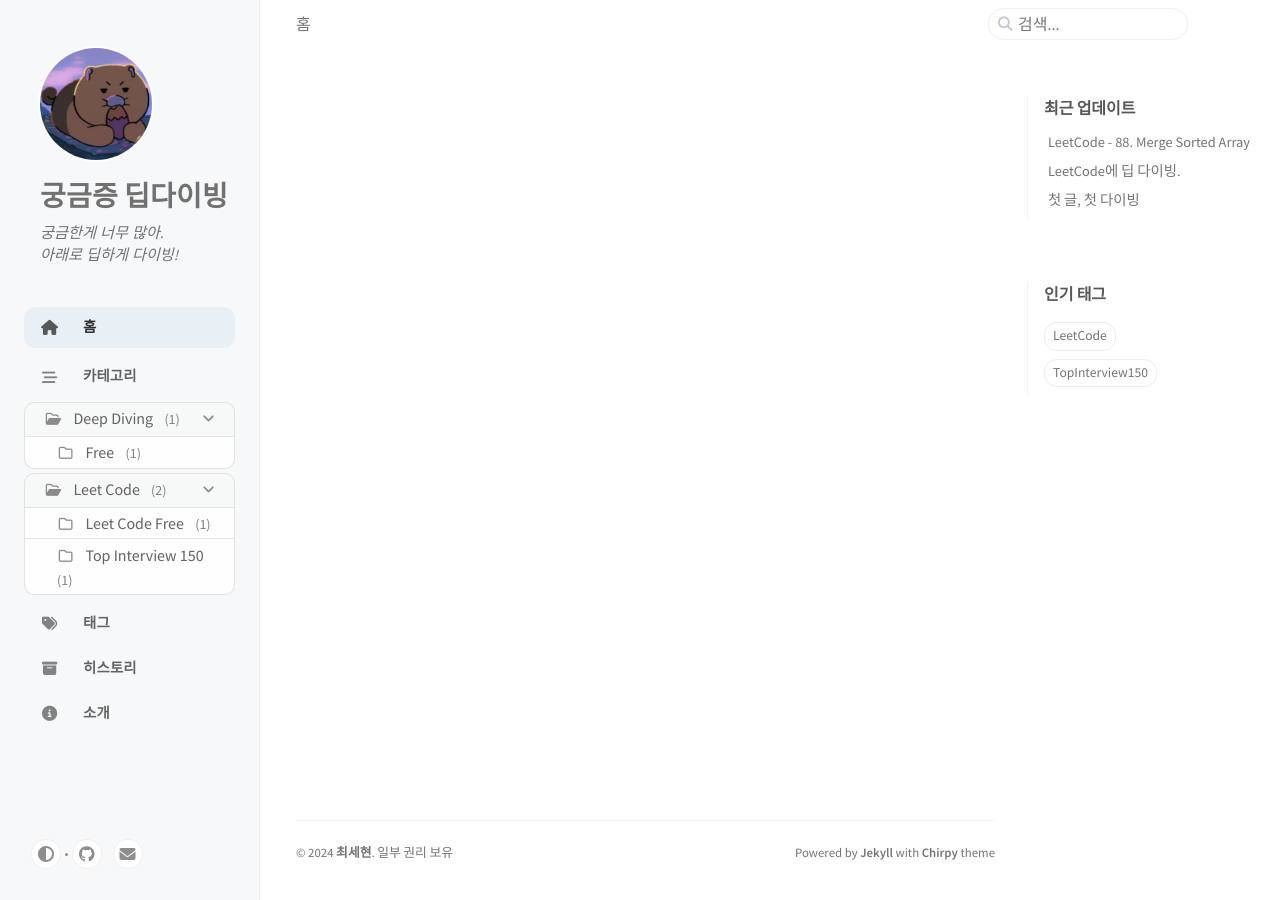
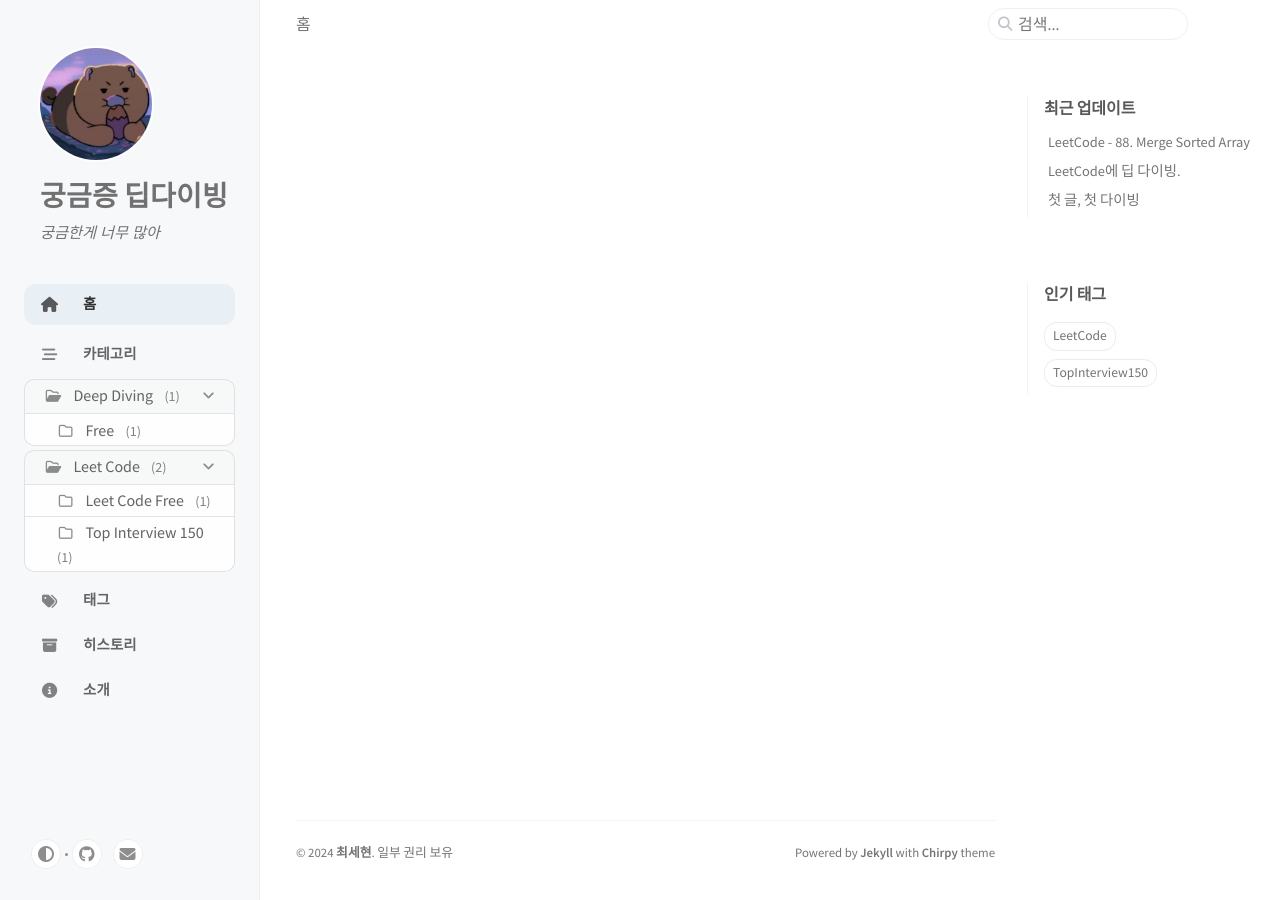
Before and after one commit to worldbright/worldbright.github.io, a Jekyll site: the page built from index.html, in a window 1280 px wide. Built offline with Jekyll 4.4.1, drawn with Linux system fonts in a browser that asks for light colours; cached includes are drawn as plain includes.

Commit message:
vault backup: 2024-06-01 15:52:37

```diff
--- a/_config.yml
+++ b/_config.yml
@@ -16,7 +16,7 @@ timezone: Asia/Seoul
 
 title: 궁금증 딥다이빙 # the main title
 
-tagline: 궁금한게 너무 많아. <br />아래로 딥하게 다이빙! # it will display as the sub-title
+tagline: 궁금한게 너무 많아 # it will display as the sub-title
 
 description: >- # used by seo meta and the atom feed
   궁금해
```
Also changed, not shown: .obsidian/workspace.json.
